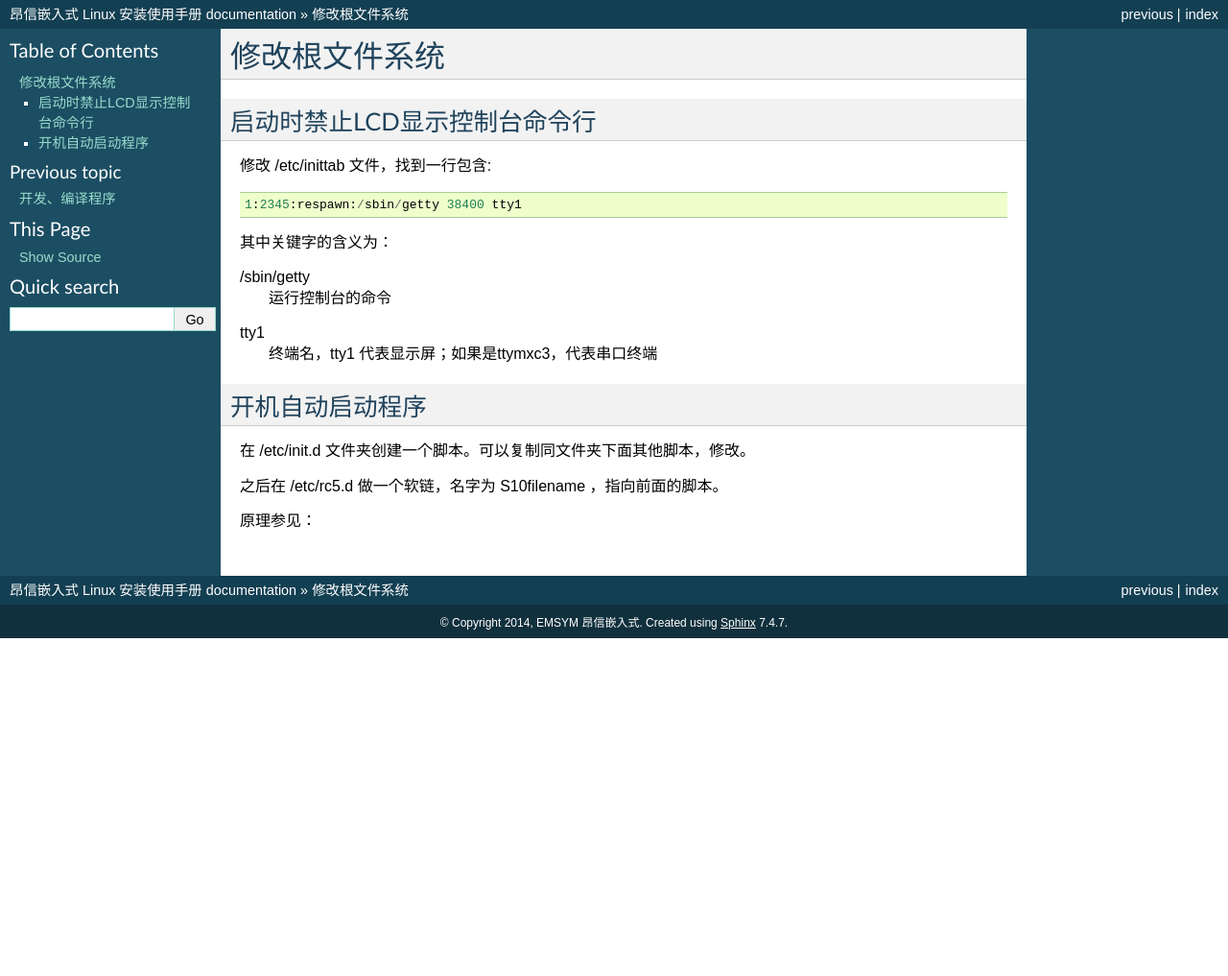
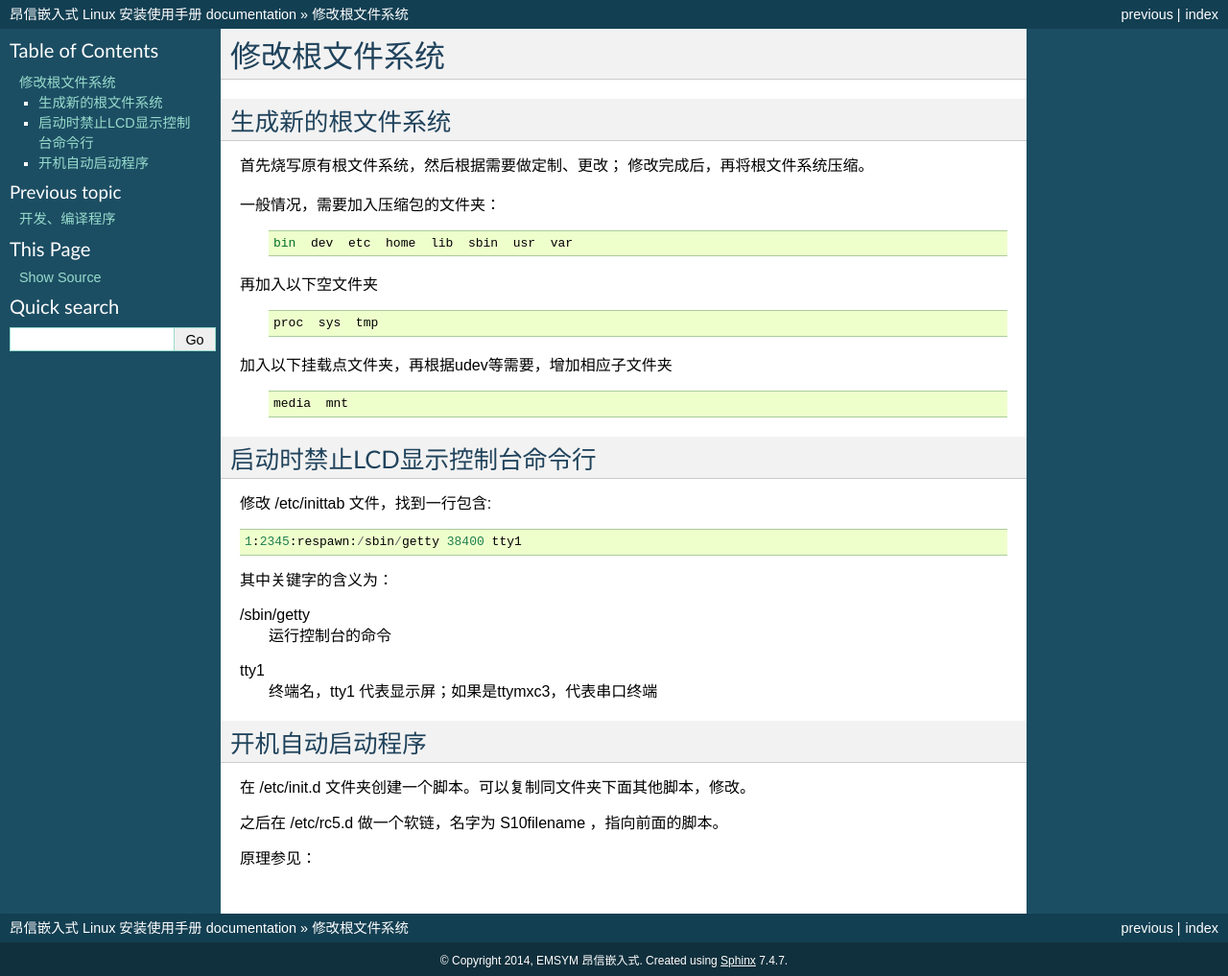
Before and after one commit to hn82123/emsym-linux-manual, a Sphinx documentation site: the page built from docs/source/diy.rst, in a window 1280 px wide. Shown: the whole page at 96% size. Built offline with Sphinx 7.4.7, drawn with Linux system fonts in a browser that asks for light colours; pages that are not in the unit, such as notebooks, are missing from menus; before the commit the page ends 900 px from its top, so only the background shows below that.

Commit message:
Add section: modify and build rootfs
Signed-off-by: Hu Nan <hunan@emsym.org>

```diff
--- a/docs/source/diy.rst
+++ b/docs/source/diy.rst
@@ -5,6 +5,26 @@
 
 修改根文件系统
 ========================================
+
+生成新的根文件系统
+--------------------------------
+首先烧写原有根文件系统，然后根据需要做定制、更改；
+修改完成后，再将根文件系统压缩。
+
+一般情况，需要加入压缩包的文件夹：
+	::
+
+		bin  dev  etc  home  lib  sbin  usr  var
+
+再加入以下空文件夹
+	::
+
+		proc  sys  tmp
+
+加入以下挂载点文件夹，再根据udev等需要，增加相应子文件夹
+	::
+
+		media  mnt
 
 启动时禁止LCD显示控制台命令行
 -------------------------------------
```
